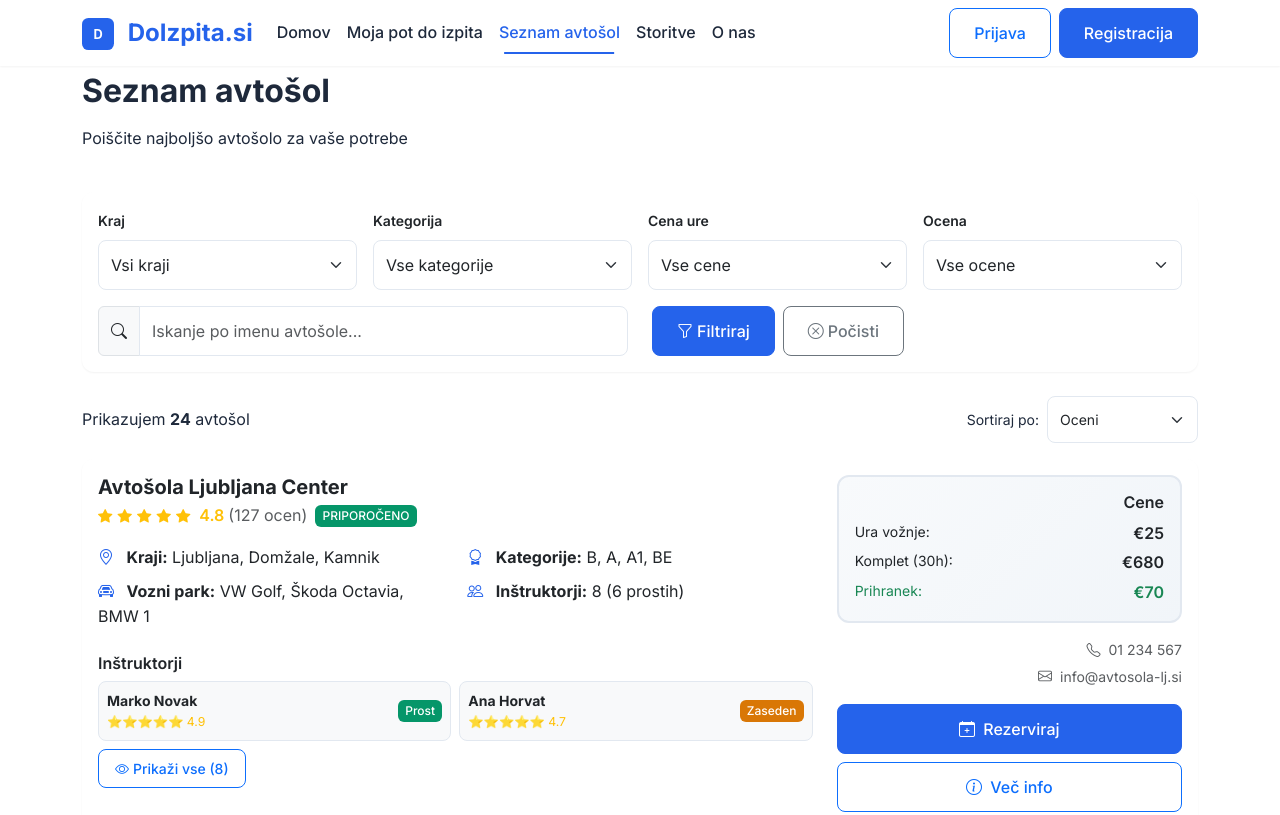
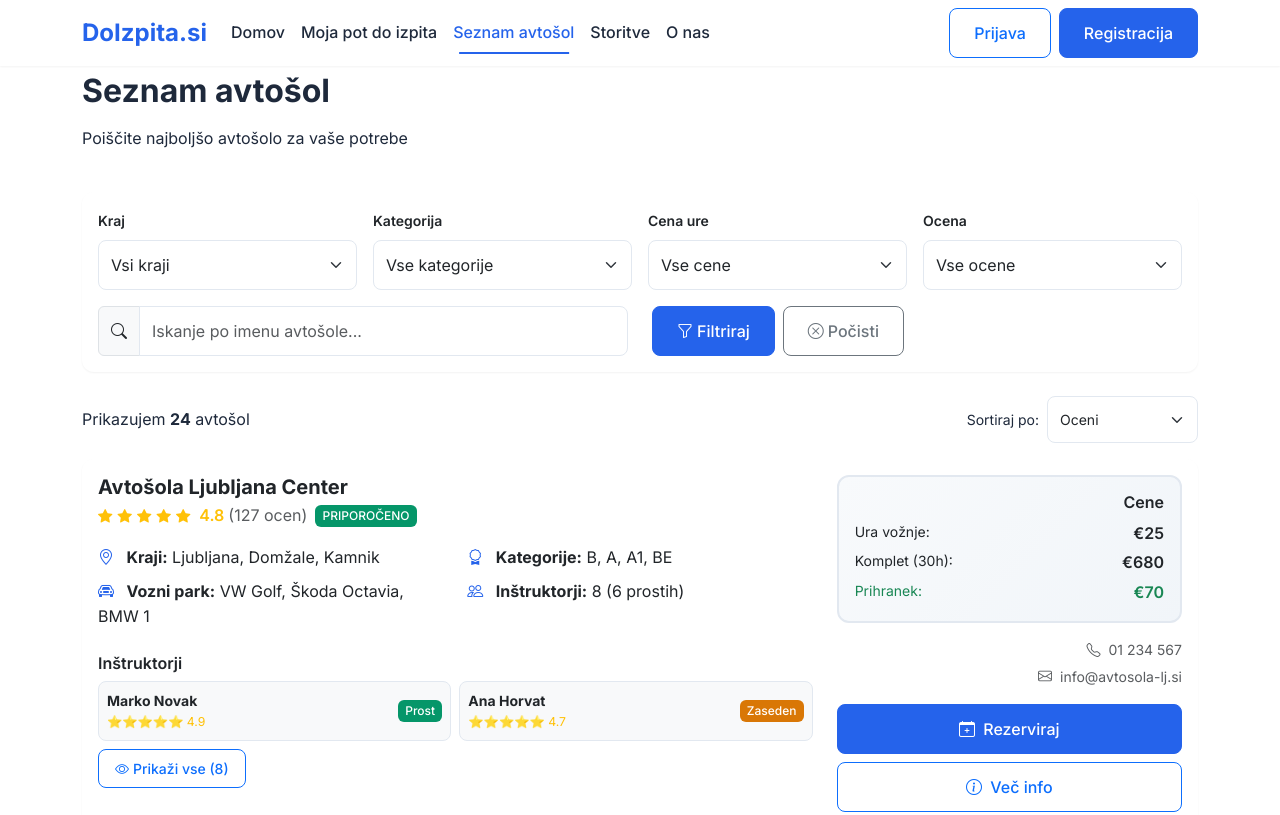
Before and after one commit to radov02/doizpita.si, a website: page avtosole-seznam.html in a window 1280 px wide. Shown: the top 815 px of the page. Drawn offline with nearby package versions, Linux system fonts and the light colour scheme.

Commit message:
Removed logo from all screens.

```diff
--- a/avtosole-seznam.html
+++ b/avtosole-seznam.html
@@ -32,12 +32,6 @@
     >
       <div class="container">
         <a class="navbar-brand fw-bold text-primary" href="index.html">
-          <img
-            src="images/logo.svg"
-            alt="DoIzpita.si"
-            height="32"
-            class="me-2"
-          />
           DoIzpita.si
         </a>
 
```
Also changed, not shown: CPP-predavanja.html (+0 -1 lines), avtosola_page.html (+0 -1 lines), index.html (+0 -1 lines), moja-pot-do-izpita.html (+0 -1 lines), o-nas.html (+0 -1 lines), urejanje.html (+0 -1 lines), zdravniski-pregled.html (+0 -1 lines).
